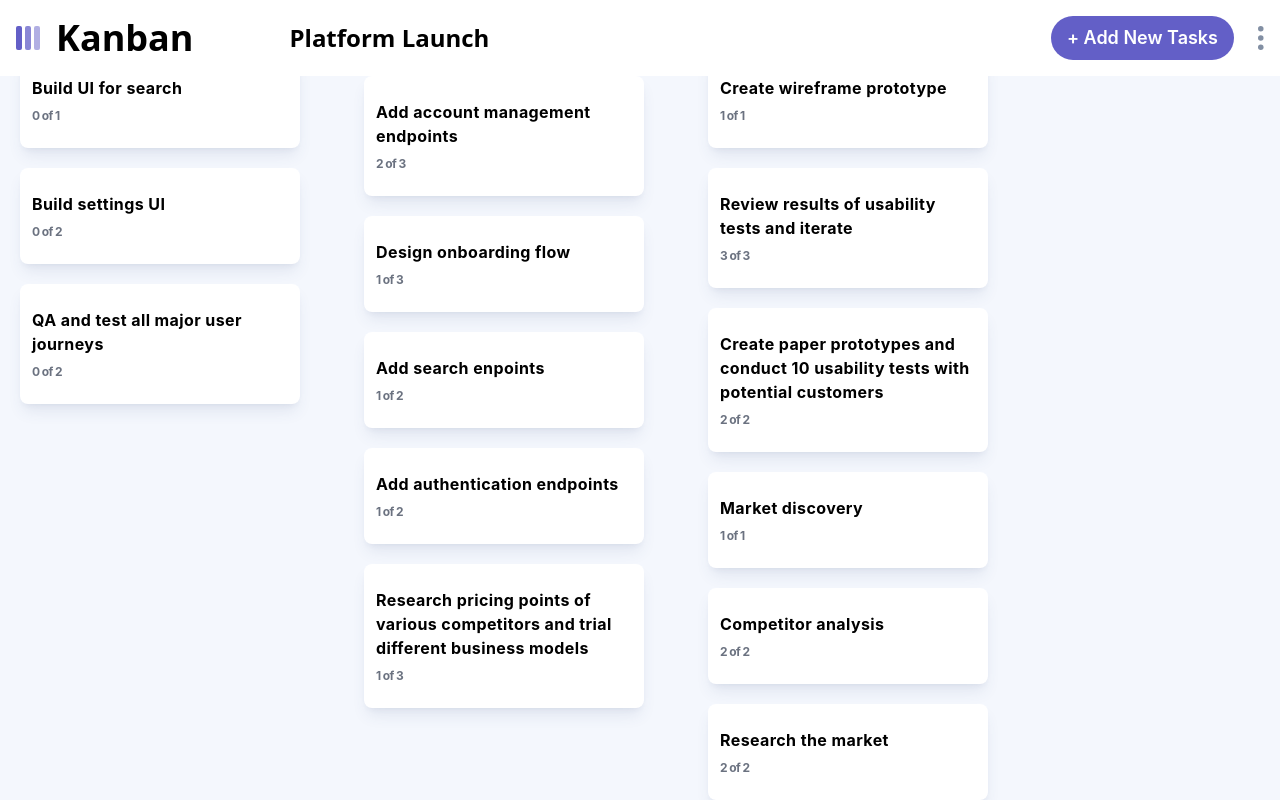
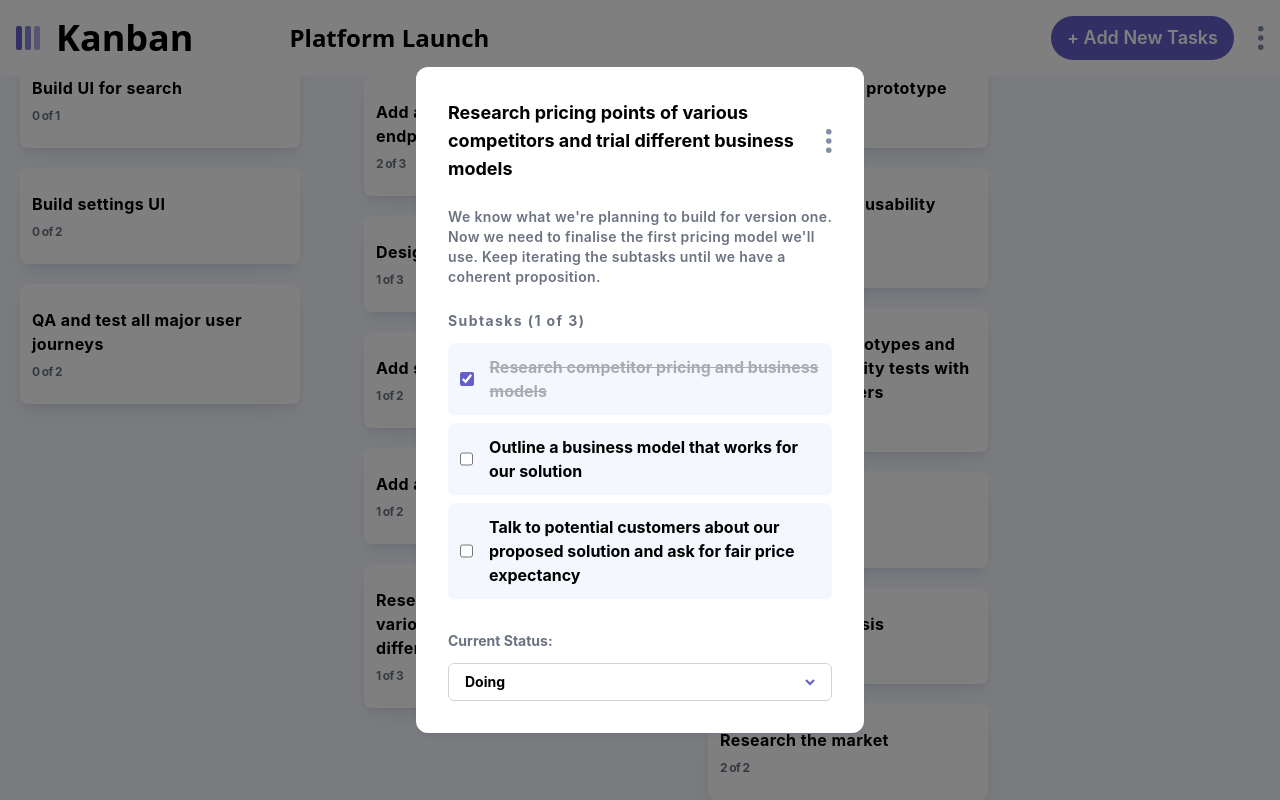
Before and after one commit to RodrigoMarba/kanban-project, a React (Vite) app: page / in a window 1280 px wide. Both pictures are taken after a click on the element 504 px from the left and 636 px from the top of the page. Built offline with nearby package versions, Linux system fonts and the light colour scheme.

Commit message:
Subtask and TaskModal componentes created and bug fixes

```diff
--- a/src/components/AddEditTasksModal.jsx
+++ b/src/components/AddEditTasksModal.jsx
@@ -5,7 +5,14 @@
 
 import boardsSlice from "../redux/boardsSlice";
 
-function AddEditTasksModal({ type, device, setOpenAddEditTask, taskIndex, prevColIndex = 0 }) {
+function AddEditTasksModal({
+	type,
+	device,
+	setOpenAddEditTask,
+	setIsTaskModalOpen,
+	taskIndex,
+	prevColIndex = 0,
+}) {
 	const [title, setTitle] = useState("");
 
 	const [description, setDescription] = useState("");
@@ -24,6 +31,8 @@
 	const [newColIndex, setNewColIndex] = useState(prevColIndex);
 
 	const [status, setStatus] = useState(columns[prevColIndex].name);
+
+	const [isFirstLoad, setIsFirstLoad] = useState(true);
 
 	const dispatch = useDispatch();
 
@@ -46,6 +55,7 @@
 	};
 
 	const onSubmit = (type) => {
+		setIsTaskModalOpen(false);
 		if (type === "add") {
 			dispatch(
 				boardsSlice.actions.addTask({
@@ -86,6 +96,17 @@
 		setIsValid(true);
 		return true;
 	};
+
+	if (type === "edit" && isFirstLoad) {
+		setSubtasks(
+			task.subtasks.map((subtask) => {
+				return { ...subtask, id: uuid() };
+			})
+		);
+		setTitle(task.title);
+		setDescription(task.description);
+		setIsFirstLoad(false);
+	}
 
 	return (
 		<div
--- a/src/components/Center.jsx
+++ b/src/components/Center.jsx
@@ -1,6 +1,6 @@
 import React, { useEffect, useState } from "react";
 import { useSelector } from "react-redux";
-import SideBar from "./SideBar";
+import SideBar from "./Sidebar";
 import Column from "./Column";
 
 function Center({ boardModalOpen, setBoardModalOpen }) {
--- /dev/null
+++ b/src/components/Subtask.jsx
@@ -0,0 +1,34 @@
+import React from "react";
+import { useDispatch, useSelector } from "react-redux";
+import boardsSlice from "../redux/boardsSlice";
+
+function Subtask({ index, taskIndex, colIndex }) {
+	const dispatch = useDispatch();
+
+	const boards = useSelector((state) => state.boards);
+	const board = boards.find((board) => board.isActive);
+	const columns = board.columns;
+	const col = columns.find((col, i) => i === colIndex);
+	const task = col.tasks.find((task, i) => i === taskIndex);
+	const subtask = task.subtasks.find((subtask, i) => i === index);
+
+	const checked = subtask.isCompleted;
+
+	const onChange = () => {
+		dispatch(boardsSlice.actions.setSubtaskCompleted({ index, taskIndex, colIndex }));
+	};
+
+	return (
+		<div className="w-full flex hover:bg-[#635fc740] dark:hover:bg-[#635fc740] rounded-md relative items-center justify-start dark:bg-[#20212c] p-3 gap-4 bg-[#f4f7fd]">
+			<input
+				type="checkbox"
+				className="w-4 h-4 accent-[#635fc7] cursor-pointer"
+				checked={checked}
+				onChange={onChange}
+			/>
+			<p className={checked && "line-through opacity-30"}>{subtask.title}</p>
+		</div>
+	);
+}
+
+export default Subtask;
--- a/src/components/Task.jsx
+++ b/src/components/Task.jsx
@@ -1,5 +1,7 @@
 import React, { useState } from "react";
 import { useSelector } from "react-redux";
+import TaskModal from "./TaskModal";
+import { set } from "lodash";
 
 function Task({ taskIndex, colIndex }) {
 	const boards = useSelector((state) => state.boards);
@@ -20,12 +22,24 @@
 
 	return (
 		<div>
-			<div className="w-[280px] first:my-5 rounded-lg bg-white dark:bg-[#2b2c37] shadow-[#364e7e1a] py-6 px-3 shadow-lg hover:text-[#635fc7] dark:text-white dark:hover:text-[#635fc7] cursor-pointer">
+			<div
+				onClick={() => {
+					setIsTaskModalOpen(true);
+				}}
+				className="w-[280px] first:my-5 rounded-lg bg-white dark:bg-[#2b2c37] shadow-[#364e7e1a] py-6 px-3 shadow-lg hover:text-[#635fc7] dark:text-white dark:hover:text-[#635fc7] cursor-pointer"
+			>
 				<p className="font-bold tracking-wide">{task.title}</p>
 				<p className="font-bold text-xs tracking-tighter mt-2 text-gray-500">
 					{completed} of {subtasks.length}
 				</p>
 			</div>
+			{isTaskModalOpen && (
+				<TaskModal
+					colIndex={colIndex}
+					taskIndex={taskIndex}
+					setIsTaskModalOpen={setIsTaskModalOpen}
+				/>
+			)}
 		</div>
 	);
 }
--- /dev/null
+++ b/src/components/TaskModal.jsx
@@ -0,0 +1,154 @@
+import { indexOf } from "lodash";
+import React, { useState } from "react";
+import { useDispatch, useSelector } from "react-redux";
+import elipsis from "../assets/icon-vertical-ellipsis.svg";
+import ElipsisMenu from "./ElipsisMenu";
+import Subtask from "./Subtask";
+import boardsSlice from "../redux/boardsSlice";
+import DeleteModal from "./DeleteModal";
+import AddEditTasksModal from "./AddEditTasksModal";
+
+function TaskModal({ colIndex, taskIndex, setIsTaskModalOpen }) {
+	const dispatch = useDispatch();
+
+	const boards = useSelector((state) => state.boards);
+	const board = boards.find((board) => board.isActive);
+	const columns = board.columns;
+	const col = columns.find((col, i) => i === colIndex);
+	const task = col.tasks.find((task, i) => i === taskIndex);
+	const subtasks = task.subtasks;
+
+	let completed = 0;
+	subtasks.forEach((subtask) => {
+		if (subtask.isCompleted) {
+			completed++;
+		}
+	});
+
+	const [status, setStatus] = useState(task.status);
+	const [newColIndex, setNewColIndex] = useState(columns.indexOf(col));
+	const [elipsisMenuOpen, setElipsisMenuOpen] = useState(false);
+	const [isDeleteModalOpen, setIsDeleteModalOpen] = useState(false);
+
+	const [isAddTaskModalOpen, setIsAddTaskModalOpen] = useState(false);
+
+	const setOpenEditModal = () => {
+		setIsAddTaskModalOpen(true);
+		setElipsisMenuOpen(false);
+	};
+
+	const setOpenDeleteModal = () => {
+		setIsDeleteModalOpen(true);
+		setElipsisMenuOpen(false);
+	};
+
+	const onChange = (e) => {
+		setStatus(e.target.value);
+		setNewColIndex(e.target.selectedIndex);
+	};
+
+	const onClose = (e) => {
+		if (e.target !== e.currentTarget) {
+			return;
+		}
+		dispatch(
+			boardsSlice.actions.setTaskStatus({
+				taskIndex,
+				colIndex,
+				newColIndex,
+				status,
+			})
+		);
+		setIsTaskModalOpen(false);
+	};
+
+	const onDeleteBtnClick = (e) => {
+		dispatch(boardsSlice.actions.deleteTask({ taskIndex, colIndex }));
+		setIsTaskModalOpen(false);
+		setIsDeleteModalOpen(false);
+	};
+
+	return (
+		<div
+			onClick={onClose}
+			className="fixed right-0 left-0 top-0 px-2 py-4 overflow-scroll scrollbar-hide z-50 bottom-0 justify-center items-center flex bg-[#00000080]"
+		>
+			<div className="scrollbar-hide overflow-y-scroll max-h-[95vh] my-auto bg-white dark:bg-[#2b2c37] text-black dark:text-white font-bold shadow-md shadow-[#364e7e1a] max-w-md mx-auto w-full px-8 py-8 rounded-xl">
+				<div className="relative flex justify-between w-full items-center">
+					<h1 className="text-lg">{task.title}</h1>
+					<img
+						alt="icon-vertical-ellipsis"
+						src={elipsis}
+						className="cursor-pointer h-6"
+						onClick={() => {
+							setElipsisMenuOpen((state) => !state);
+						}}
+					/>
+					{elipsisMenuOpen && (
+						<ElipsisMenu
+							setOpenEditModal={setOpenEditModal}
+							setOpenDeleteModal={setOpenDeleteModal}
+							type="Task"
+						/>
+					)}
+				</div>
+				<p className="text-gray-500 font-semibold tracking-wide text-sm pt-6">
+					{task.description}
+				</p>
+
+				<p className="pt-6 text-gray-500 tracking-widest text-sm">
+					Subtasks ({completed} of {subtasks.length})
+				</p>
+
+				<div className="mt-3 space-y-2">
+					{subtasks.map((subtask, index) => {
+						return (
+							<Subtask
+								index={index}
+								taskIndex={taskIndex}
+								colIndex={colIndex}
+								key={index}
+							/>
+						);
+					})}
+				</div>
+
+				<div className="mt-8 flex flex-col space-y-3">
+					<label className="text-sm dark:text-white text-gray-500">Current Status:</label>
+					<select
+						className="select-status flex-grow px-4 py-2 rounded-md text-sm bg-transparent focus:border-0 border border-gray-300 focus:outline-[#635fc7] outline-none"
+						value={status}
+						onChange={onChange}
+					>
+						{columns.map((column, index) => (
+							<option className="status-option" key={index}>
+								{column.name}
+							</option>
+						))}
+					</select>
+				</div>
+			</div>
+
+			{isDeleteModalOpen && (
+				<DeleteModal
+					setIsDeleteModalOpen={setIsDeleteModalOpen}
+					onDeleteBtnClick={onDeleteBtnClick}
+					title={task.title}
+					type="task"
+				/>
+			)}
+
+			{isAddTaskModalOpen && (
+				<AddEditTasksModal
+					setOpenAddEditTask={setIsAddTaskModalOpen}
+					type="edit"
+					taskIndex={taskIndex}
+					prevColIndex={colIndex}
+					setIsTaskModalOpen={setIsTaskModalOpen}
+				/>
+			)}
+		</div>
+	);
+}
+
+export default TaskModal;
```
